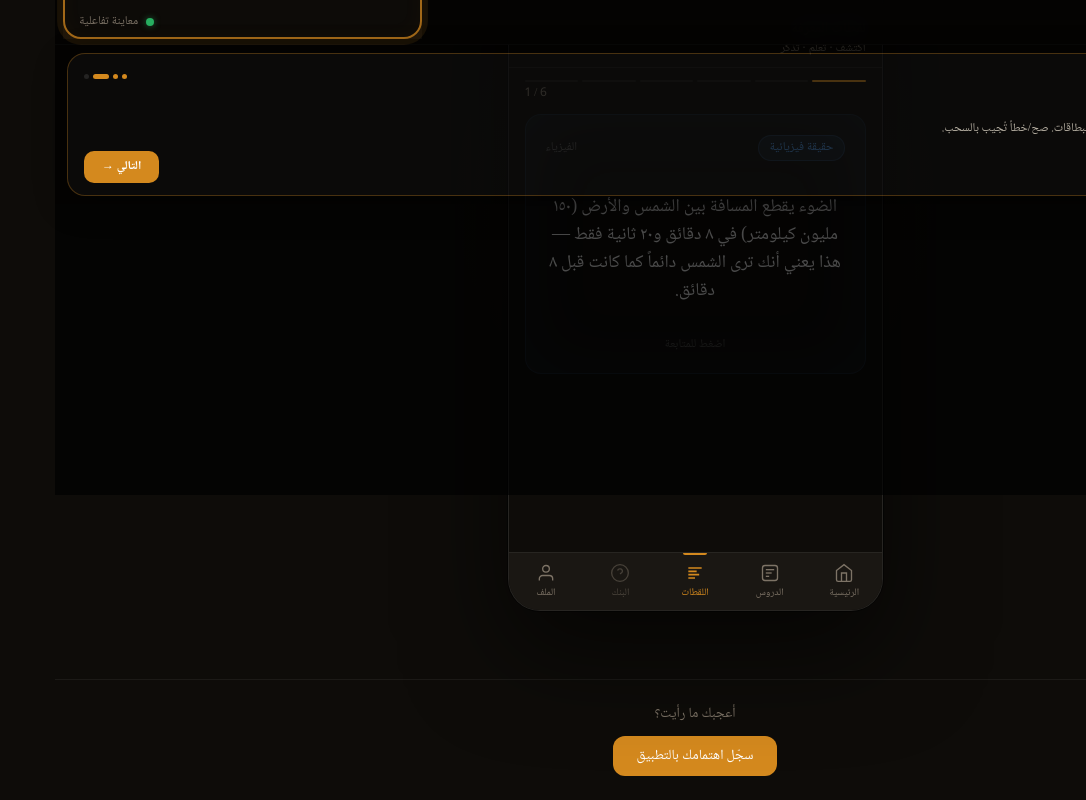
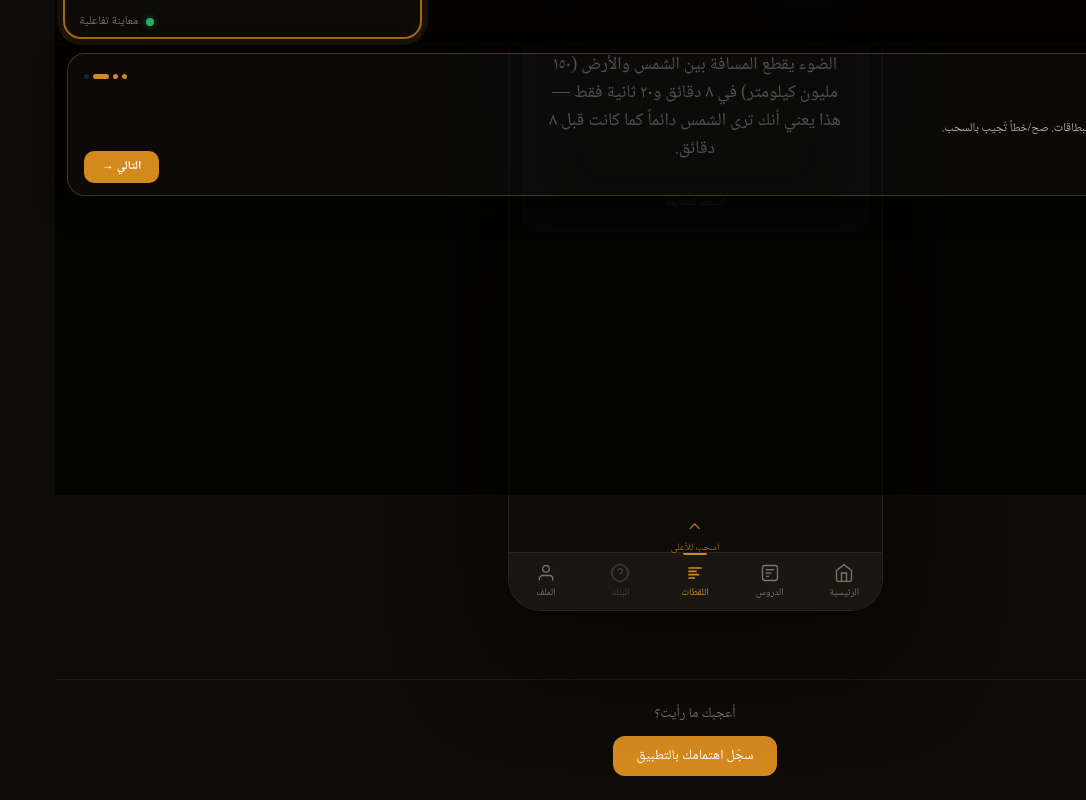
Before and after one commit to altyebv/Nafeer, a Next.js app in the folder Nafeer/: page /demo in a window 1280 px wide. Both pictures are taken after a click on the button "اللقطات". Shown: the part 305-1105 px from the top of the page, without its empty margins (194-1280 px from the left). Built offline with nearby package versions, Linux system fonts and the light colour scheme; a web font is replaced by a local one.

Commit message:
Upgraded with vertical scroll and qustion interaction

```diff
--- a/Nafeer/src/components/demo/screens/FeedScreen.jsx
+++ b/Nafeer/src/components/demo/screens/FeedScreen.jsx
@@ -1,49 +1,184 @@
 'use client';
-import { useState } from 'react';
+import { useRef, useState, useCallback } from 'react';
 import { DefinitionCard, FlashCard, TrueFalseCard } from '../feed/Feedcards';
-import { DEMO_FEED_CARDS } from '../demoData';
+import { FEED_CARDS_BY_PATH } from '../demoData';
 
-export default function FeedScreen() {
-  const [index, setIndex] = useState(0);
-  const total = DEMO_FEED_CARDS.length;
-  const card  = DEMO_FEED_CARDS[index];
+// ─────────────────────────────────────────────────────────────────────────────
+// FeedScreen — full-height TikTok-style vertical snap scroll
+//
+// Layout in DemoApp: the parent content div has overflow: hidden and
+// position: relative. FeedScreen fills it completely via position: absolute.
+// Each card slot is 100% height → CSS scroll-snap-type: y mandatory.
+//
+// Card order: 4 lesson bites → 1 T/F (swipe left/right) → 1 flip card
+// ─────────────────────────────────────────────────────────────────────────────
+export default function FeedScreen({ userPath = 'SCIENCE' }) {
+  const cards       = FEED_CARDS_BY_PATH[userPath] || FEED_CARDS_BY_PATH.SCIENCE;
+  const total       = cards.length;
+  const containerRef = useRef(null);
+  const [currentIdx, setCurrentIdx] = useState(0);
 
-  // On TrueFalse we don't auto-advance — the card has its own next button
-  function next() {
-    setIndex(i => (i + 1) % total);
-  }
+  // Keep currentIdx in sync with scroll position (for the progress indicator)
+  const handleScroll = useCallback(() => {
+    const el = containerRef.current;
+    if (!el) return;
+    const idx = Math.round(el.scrollTop / el.clientHeight);
+    setCurrentIdx(Math.min(idx, total - 1));
+  }, [total]);
 
   return (
-    <div className="w-full" dir="rtl">
-      {/* Header */}
-      <div className="px-4 pt-3 pb-2.5" style={{ borderBottom: '1px solid var(--border-subtle)' }}>
-        <h2 className="font-arabic text-sm font-bold" style={{ color: 'var(--text-primary)' }}>لقطات المعرفة</h2>
-        <p className="font-arabic text-xs mt-0.5" style={{ color: 'var(--text-muted)' }}>اكتشف · تعلّم · تذكّر</p>
-      </div>
+    <div
+      ref={containerRef}
+      onScroll={handleScroll}
+      style={{
+        position:       'absolute',
+        inset:          0,
+        overflowY:      'scroll',
+        overflowX:      'hidden',
+        scrollSnapType: 'y mandatory',
+        scrollBehavior: 'smooth',
+        WebkitOverflowScrolling: 'touch',
+        scrollbarWidth: 'none',
+        msOverflowStyle: 'none',
+      }}
+      dir="rtl"
+    >
+      {/* Progress bar — sticky overlay at top */}
+      <ProgressBar current={currentIdx} total={total} />
 
-      {/* Progress dots */}
-      <div className="px-4 pt-3 pb-1">
-        <div className="flex gap-1 mb-1">
-          {DEMO_FEED_CARDS.map((_, i) => (
-            <div key={i} className="flex-1 h-0.5 rounded-full transition-all duration-300"
-              style={{ background: i <= index ? 'var(--accent)' : 'var(--border-subtle)' }} />
-          ))}
-        </div>
-        <p className="text-xs font-arabic" style={{ color: 'var(--text-muted)', direction: 'ltr' }}>
-          {index + 1} / {total}
-        </p>
-      </div>
+      {cards.map((card, i) => (
+        <CardSlot key={card.id} isActive={i === currentIdx}>
+          <CardRouter card={card} isActive={i === currentIdx} />
+        </CardSlot>
+      ))}
 
-      {/* Card */}
-      <div className="px-4 pt-2 pb-6">
-        <CardRouter card={card} onNext={next} key={`${card.id}-${index}`} />
-      </div>
+      {/* Scroll indicator on first card */}
+      {currentIdx === 0 && (
+        <ScrollHint />
+      )}
+
+      <style>{`
+        div::-webkit-scrollbar { display: none; }
+      `}</style>
     </div>
   );
 }
 
-function CardRouter({ card, onNext }) {
-  if (card.type === 'FLASH_CARD')  return <FlashCard   card={card} onNext={onNext} />;
-  if (card.type === 'TRUE_FALSE')  return <TrueFalseCard card={card} onNext={onNext} />;
-  return <DefinitionCard card={card} onNext={onNext} />;
+// ─────────────────────────────────────────────────────────────────────────────
+// CardSlot — one full-height snap target
+// ─────────────────────────────────────────────────────────────────────────────
+function CardSlot({ children, isActive }) {
+  return (
+    <div
+      style={{
+        height:          '100%',
+        flexShrink:      0,
+        scrollSnapAlign: 'start',
+        display:         'flex',
+        flexDirection:   'column',
+        padding:         '40px 14px 16px', // top padding leaves room for progress bar
+        boxSizing:       'border-box',
+      }}
+    >
+      {children}
+    </div>
+  );
 }
+
+// ─────────────────────────────────────────────────────────────────────────────
+// ProgressBar — sticky, rendered outside the snap slots so it doesn't scroll
+// ─────────────────────────────────────────────────────────────────────────────
+function ProgressBar({ current, total }) {
+  return (
+    <div
+      style={{
+        position:   'sticky',
+        top:        0,
+        left:       0,
+        right:      0,
+        zIndex:     20,
+        padding:    '8px 14px 6px',
+        background: 'linear-gradient(to bottom, var(--bg-primary) 60%, transparent)',
+        display:    'flex',
+        gap:        '4px',
+        alignItems: 'center',
+      }}
+    >
+      {Array.from({ length: total }).map((_, i) => (
+        <div
+          key={i}
+          style={{
+            flex:         1,
+            height:       '3px',
+            borderRadius: '2px',
+            background:   i <= current ? 'var(--accent)' : 'var(--border-mid)',
+            transition:   'background 0.3s ease',
+          }}
+        />
+      ))}
+      <span
+        style={{
+          fontSize:   '10px',
+          color:      'var(--text-muted)',
+          marginRight: '4px',
+          direction:  'ltr',
+          flexShrink: 0,
+          fontFamily: 'monospace',
+        }}
+      >
+        {current + 1}/{total}
+      </span>
+    </div>
+  );
+}
+
+// ─────────────────────────────────────────────────────────────────────────────
+// ScrollHint — animated up-arrow shown on first card
+// ─────────────────────────────────────────────────────────────────────────────
+function ScrollHint() {
+  return (
+    <div
+      style={{
+        position:   'absolute',
+        bottom:     '20px',
+        left:       '50%',
+        transform:  'translateX(-50%)',
+        display:    'flex',
+        flexDirection: 'column',
+        alignItems: 'center',
+        gap:        '4px',
+        animation:  'feedHintBounce 2s ease-in-out infinite',
+        pointerEvents: 'none',
+        zIndex:     10,
+      }}
+    >
+      <svg width="20" height="20" viewBox="0 0 24 24" fill="none"
+        stroke="var(--accent)" strokeWidth="2" opacity="0.7">
+        <path d="m18 15-6-6-6 6"/>
+      </svg>
+      <span style={{
+        fontSize:   '10px',
+        color:      'var(--accent)',
+        opacity:    0.7,
+        fontFamily: 'var(--font-arabic, inherit)',
+      }}>
+        اسحب للأعلى
+      </span>
+      <style>{`
+        @keyframes feedHintBounce {
+          0%, 100% { transform: translateX(-50%) translateY(0); }
+          50%       { transform: translateX(-50%) translateY(-6px); }
+        }
+      `}</style>
+    </div>
+  );
+}
+
+// ─────────────────────────────────────────────────────────────────────────────
+// CardRouter
+// ─────────────────────────────────────────────────────────────────────────────
+function CardRouter({ card, isActive }) {
+  if (card.type === 'FLASH_CARD')  return <FlashCard    card={card} />;
+  if (card.type === 'TRUE_FALSE')  return <TrueFalseCard card={card} />;
+  return <DefinitionCard card={card} />;
+}
```
